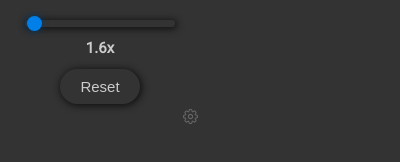
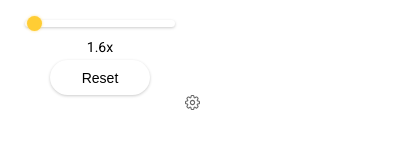
Before and after one commit to OmerAvital/change-video-speed, a browser extension: page src/popup/popup.html in a window 400 px wide. Drawn offline with Linux system fonts and the light colour scheme.

Commit message:
popup support for light mode

```diff
--- a/src/popup/popup.css
+++ b/src/popup/popup.css
@@ -1,92 +1,115 @@
 @import url("https://fonts.googleapis.com/css?family=Roboto");
+
+:root {
+  --text-secondary-color: #ffcd34;
+  --orange: #ffcd34;
+  --orange-bright: #ffda71;
+  --orange-low-opacity: #ffbe0077;
+  --orange-med-opacity: #ffbe00bb;
+}
+
+@media (prefers-color-scheme: light) {
+  :root {
+    --primary-color: #fff;
+    --secondary-color: #f8f8f8;
+
+    --text-primary-color: #000;
+
+    --shadow-color: #ccc;
+  }
+}
+
+@media (prefers-color-scheme: dark) {
+  :root {
+    --primary-color: #292929;
+    --secondary-color: #2c2c2c;
+
+    --text-primary-color: #ccc;
+
+    --shadow-color: #1c1c1c;
+  }
+}
 
 body {
   box-sizing: border-box;
   width: 200px;
   margin: 0;
-  background-color: #333;
+  background-color: var(--primary-color);
   font-family: "Roboto", sans-serif;
-  font-size: 15px;
+  font-size: 14px;
+  display: flex;
+  flex-direction: column;
   align-items: center;
   text-align: center;
 }
 
-h1 {
-  width: 30px;
-  height: 15px;
-  margin-left: 85px;
+label {
   margin-top: 10px;
   text-align: center;
   font-size: inherit;
-  color: #ccc;
+  color: var(--text-primary-color);
 }
 
 button {
   height: 35px;
-  width: 40%;
+  width: 100px;
   margin-top: 5px;
   outline: none;
   border: 0;
-  border-radius: 20px;
+  border-radius: 18px;
   font-size: inherit;
-  background-color: inherit;
-  box-shadow: 1px 1px 7px 1px #111;
-  color: #ccc;
+  background-color: var(--primary-color);
+  box-shadow: 0 1px 3px var(--shadow-color);
+  color: var(--text-primary-color);
   transition: background 0.2s, box-shadow 0.2s ease;
 }
 
 button:hover {
-  background-color: #3a3a3a;
+  background-color: var(--secondary-color);
   cursor: pointer;
 }
 
-#settings-url {
-  max-width: 15px;
-  max-height: 15px;
-  cursor: default;
-}
-
-#speedInput {
+.speed-input {
   width: 150px;
   height: 7px;
   margin-top: 20px;
   appearance: none;
-  background-color: inherit;
-  box-shadow: 1px 1px 7px 1px #111;
+  background-color: var(--primary-color);
+  box-shadow: 0 1px 3px var(--shadow-color);
   border-radius: 5px;
   outline: none;
   transition: background 0.2s, box-shadow 0.2s ease;
 }
 
-#speedInput::-webkit-slider-thumb {
+.speed-input:hover {
+  background-color: var(--secondary-color);
+}
+
+.speed-input::-webkit-slider-thumb {
   -webkit-appearance: none;
   border: none;
   height: 15px;
   width: 15px;
   border-radius: 8px;
   cursor: pointer;
-  background-color: #007fe8;
-  box-shadow: 0 0 7px 0 #033c6b;
+  background-color: var(--orange);
+  box-shadow: 0 0 3px var(--orange-low-opacity);
   transition: background 0.2s, box-shadow 0.2s ease;
 }
 
-#speedInput::-webkit-slider-thumb:hover {
-  background-color: #1798ff;
-  box-shadow: 0 0 7px 0 #0e79d1;
+.speed-input::-webkit-slider-thumb:hover {
+  background-color: var(--orange-bright);
+  box-shadow: 0 0 7px 0 var(--orange-med-opacity);
 }
 
-#speedInput::-webkit-slider-thumb:active {
-  cursor: grabbing;
+.settings-container {
+  width: 100%;
+  display: flex;
+  justify-content: flex-end;
 }
 
-#settings-gear {
+.settings-gear {
   width: 15px;
   height: 15px;
-  margin-left: calc(100% - 20px);
-  margin-top: 5px;
-  margin-bottom: 5px;
-}
-
-#settings-gear:hover {
   cursor: pointer;
 }
--- a/src/popup/popup.html
+++ b/src/popup/popup.html
@@ -1,7 +1,8 @@
 <html lang="en">
-<head title="Change Video Speed">
+<head>
     <meta charset="UTF-8"/>
     <link rel="stylesheet" href="popup.css"/>
+    <title>Change Video Speed</title>
 </head>
 <body>
 <input
@@ -10,13 +11,16 @@
     max="3"
     value="1"
     step="0.1"
-        id="speedInput"
+    class="speed-input"
+    id="speed-input"
 />
-<h1 id="num">1x</h1>
+<label for="speed-input" class="num">1x</label>
 <button id="reset">Reset</button>
-<a id="settings-url" target="_blank" title="Settings">
-    <img id="settings-gear" src="../../assets/gear_empty.svg" alt="settings"/>
+<div class="settings-container">
+    <a class="settings-url" target="_blank" title="Settings" href="../../src/options/options.html">
+        <img class="settings-gear" src="../../assets/gear_empty.svg" alt="settings"/>
     </a>
+</div>
 <script src="popup.js"></script>
 </body>
 </html>
--- a/src/popup/popup.js
+++ b/src/popup/popup.js
@@ -1,27 +1,36 @@
 "use strict";
 
-const speedInput = document.getElementById("speedInput");
-const numText = document.getElementById("num");
+const speedInput = document.querySelector(".speed-input");
+const gear = document.querySelector(".settings-gear");
+const settingsUrl = document.querySelector(".settings-url");
+const numText = document.querySelector(".num");
 const reset = document.getElementById("reset");
-const gear = document.getElementById("settings-gear");
-const gearUrl = document.getElementById("settings-url");
 
-chrome.storage.sync.get(["speed", "min", "max"], ({ speed, min, max }) => {
-  speedInput.value = speed;
-  numText.textContent = speedInput.value + "x";
-  speedInput.min = min;
-  speedInput.max = max;
-});
+const setLabelText = () => {
+  numText.textContent = `${speedInput.value}x`;
+};
+
+try {
+  chrome.storage.sync.get(["speed", "min", "max"], ({ speed, min, max }) => {
+    speedInput.value = speed;
+    setLabelText();
+    speedInput.min = min;
+    speedInput.max = max;
+  });
+} catch {
+  speedInput.min = 0.5;
+  speedInput.max = 3;
+}
 
 reset.addEventListener("click", () => {
   speedInput.value = 1;
-  numText.textContent = speedInput.value + "x";
+  setLabelText();
   chrome.storage.sync.set({ speed: speedInput.value });
   changeSpeed(speedInput.value);
 });
 
 speedInput.addEventListener("input", () => {
-  numText.textContent = speedInput.value + "x";
+  setLabelText();
 });
 
 speedInput.addEventListener("mouseup", () => {
@@ -31,16 +40,16 @@ speedInput.addEventListener("mouseup", () => {
 
 // Settings icon
 gear.addEventListener("mouseover", () => {
-  gear.src = "assets/gear_filled.svg";
+  gear.src = "../../assets/gear_filled.svg";
 });
 
 gear.addEventListener("mouseout", () => {
-  gear.src = "assets/gear_empty.svg";
+  gear.src = "../../assets/gear_empty.svg";
 });
 
-gearUrl.href = `chrome-extension://${chrome.runtime.id}/options.html`;
+settingsUrl.href = `chrome-extension://${chrome.runtime.id}/options.html`;
 
-function changeSpeed(s) {
+function changeSpeed() {
   chrome.tabs.query({ active: true, currentWindow: true }, (details) => {
     const tab = details[0];
 
```
Also changed, not shown: src/options/options.css (+5 -5 lines), 1 other file. Lines whose indentation alone changed are shown as unchanged.
